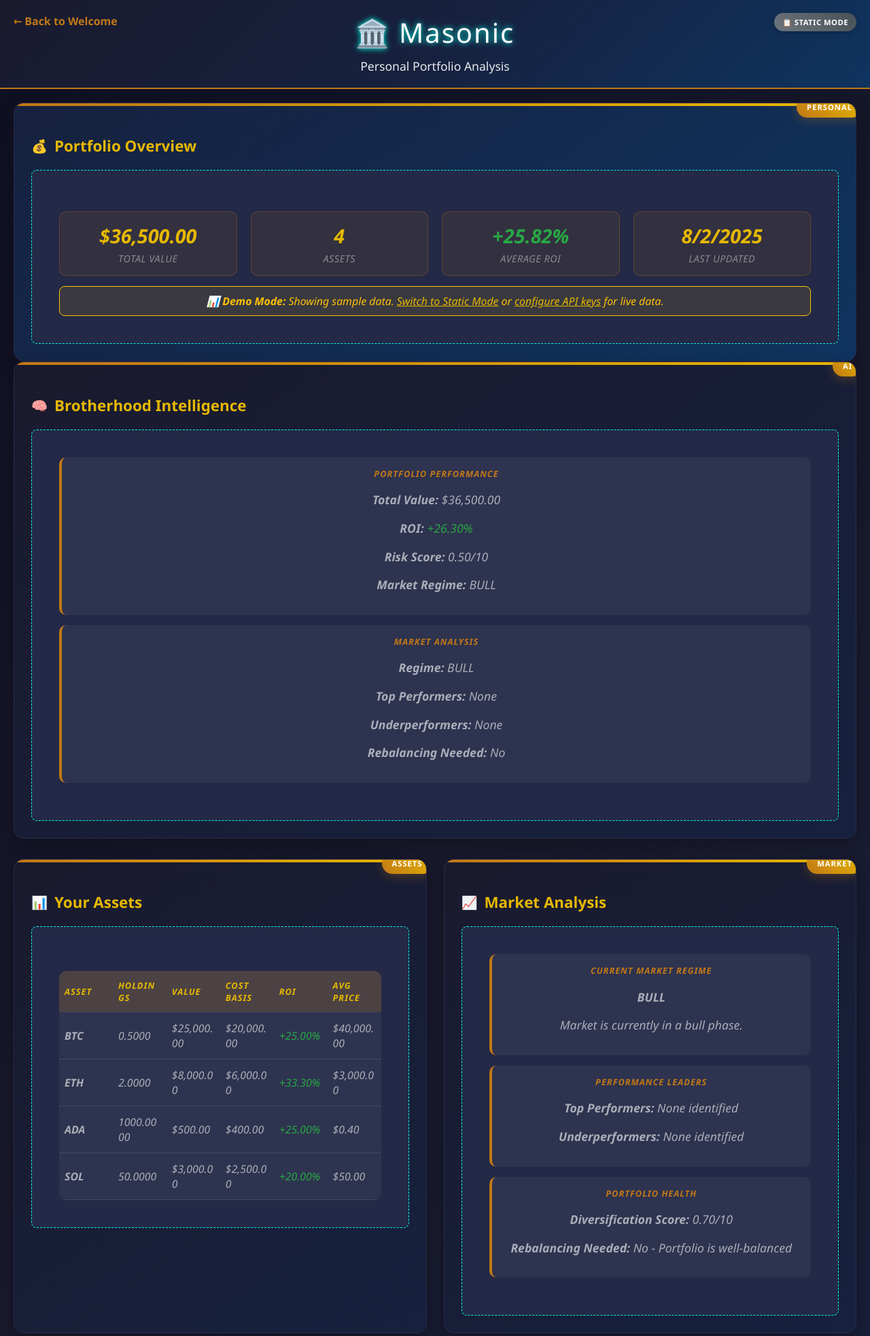
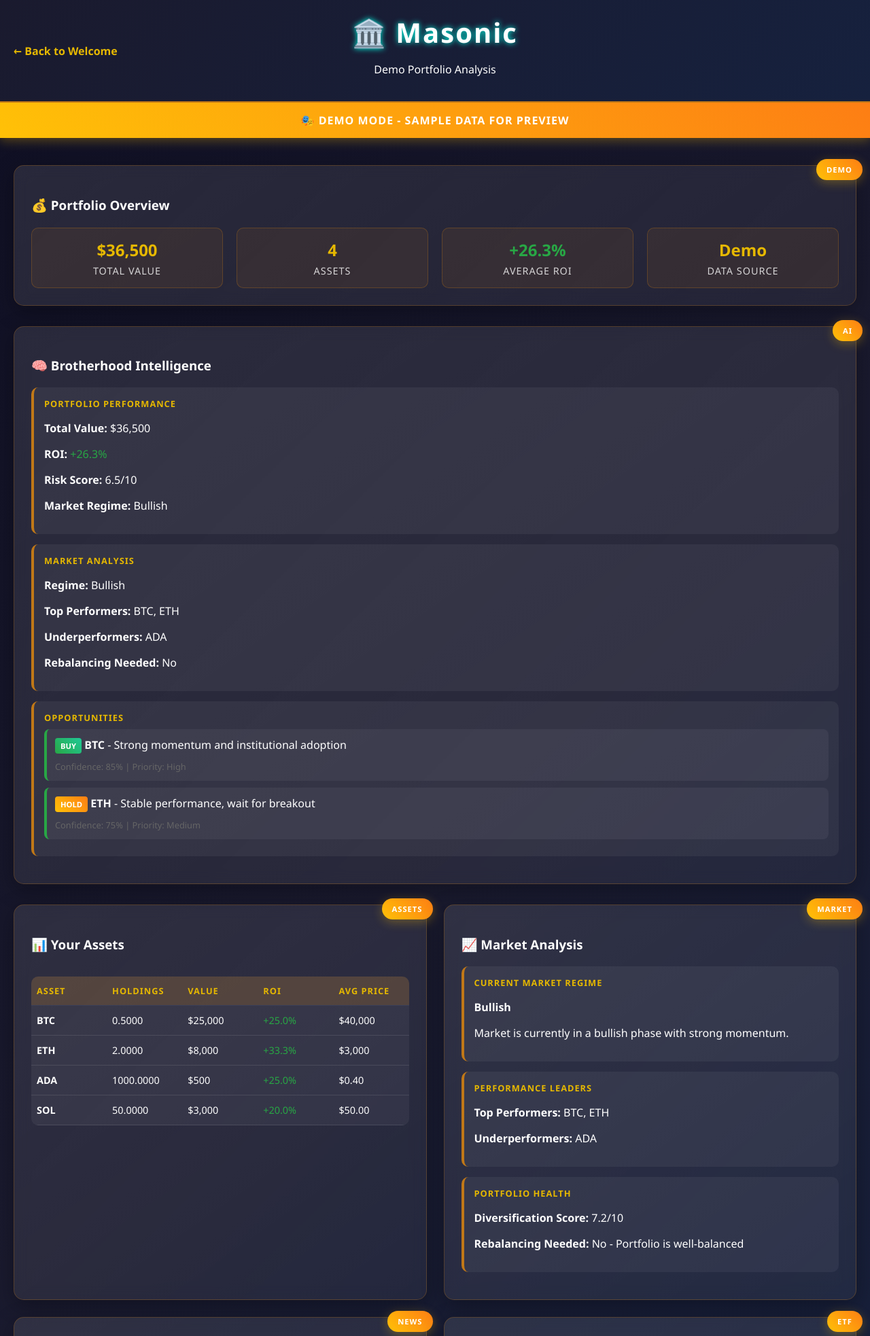
Before and after one commit to maso-dev/maso-ai-crypto, a FastAPI app: page /v1 in a window 1280 px wide. Shown: the top 1966 px of the page at 68% size. Run offline with FastAPI, Linux system fonts and the light colour scheme; data that the repository does not hold is empty.

Commit message:
🏛️ Implement dual-template system: dashboard.html (live) and dashboard_demo.html (static)

```diff
--- a/main.py
+++ b/main.py
@@ -287,31 +287,60 @@ async def get_news_briefing():
 # VERSION 1: Keep current dashboard at /v1
 @app.get("/dashboard")
 def smart_dashboard(request: Request):
-    """Smart dashboard that detects API connectivity and routes accordingly - Replit compatible version"""
+    """Smart dashboard that detects API connectivity and routes accordingly"""
     try:
-        # For Replit compatibility, start with mock data mode
-        # The frontend will handle the API calls and data detection
-        print("🏛️ Smart Dashboard: Replit mode - showing dashboard with frontend API detection")
-        return templates.TemplateResponse("dashboard.html", {
-            "request": request,
-            "data_mode": "mock",  # Start with mock, frontend will detect real data
-            "api_status": "detecting"
-        })
+        # Test Binance API connectivity
+        from utils.binance_client import get_binance_client, get_portfolio_data
+
+        # Check if we have API keys configured
+        binance_client = get_binance_client()
+        api_keys_configured = binance_client is not None
+
+        # Try to get real portfolio data
+        import asyncio
+        portfolio_data = asyncio.run(get_portfolio_data())
+
+        # Determine if we're using real or mock data
+        is_real_data = False
+        if portfolio_data and api_keys_configured:
+            # Check if this looks like real data (not our mock data)
+            total_value = portfolio_data.total_value_usdt
+            asset_count = len(portfolio_data.assets)
+
+            # Our mock data has specific characteristics
+            if not (total_value == 36500.0 and asset_count == 4 and
+                   any(asset.asset == "BTC" and asset.usdt_value == 25000.0 for asset in portfolio_data.assets)):
+                is_real_data = True
+
+        # Route to appropriate dashboard
+        if is_real_data:
+            print("🏛️ Smart Dashboard: Using REAL Binance data - showing live dashboard")
+            return templates.TemplateResponse("dashboard.html", {
+                "request": request,
+                "data_mode": "real",
+                "api_status": "connected"
+            })
+        else:
+            print("🏛️ Smart Dashboard: Using MOCK data - showing demo dashboard")
+            return templates.TemplateResponse("dashboard_demo.html", {
+                "request": request,
+                "data_mode": "demo",
+                "api_status": "demo"
+            })
 
     except Exception as e:
-        print(f"🏛️ Smart Dashboard Error: {e}")
-        # Fallback to static v1
-        return templates.TemplateResponse("dashboard.html", {
+        print(f"🏛️ Smart Dashboard Error: {e} - showing demo dashboard")
+        return templates.TemplateResponse("dashboard_demo.html", {
             "request": request,
-            "data_mode": "error",
+            "data_mode": "demo",
             "api_status": "error"
         })
 
 @app.get("/v1")
 def dashboard_v1(request: Request):
-    """Version 1 dashboard - static fallback implementation"""
+    """Version 1 dashboard - static demo implementation"""
     try:
-        return templates.TemplateResponse("dashboard.html", {
+        return templates.TemplateResponse("dashboard_demo.html", {
             "request": request,
             "data_mode": "static",
             "api_status": "static"
@@ -323,8 +352,9 @@ def dashboard_v1(request: Request):
             <head><title>Portfolio Analyzer v1</title></head>
             <body>
                 <h1>Portfolio Analyzer API v1</h1>
-                <p>FastAPI is running on Vercel!</p>
+                <p>FastAPI is running!</p>
                 <p><a href="/">← Back to Welcome</a></p>
+                <p><a href="/dashboard">Smart Dashboard</a></p>
                 <p><a href="/api/health">Health Check</a></p>
                 <p><a href="/api/test">Test Endpoint</a></p>
                 <p>Error loading dashboard: {str(e)}</p>
--- /dev/null
+++ b/templates/dashboard_demo.html
@@ -0,0 +1,455 @@
+<!DOCTYPE html>
+<html lang="en">
+<head>
+    <meta charset="UTF-8">
+    <meta name="viewport" content="width=device-width, initial-scale=1.0">
+    <title>🏛️ Masonic - Demo Portfolio</title>
+    <link rel="stylesheet" href="/static/css/style.css">
+    <style>
+        /* Masonic Theme - Demo Portfolio */
+        body {
+            background: linear-gradient(135deg, #0f0f23 0%, #1a1a2e 50%, #16213e 100%);
+            color: #ffffff;
+            font-family: 'Segoe UI', Tahoma, Geneva, Verdana, sans-serif;
+            margin: 0;
+            padding: 0;
+            min-height: 100vh;
+        }
+
+        .masonic-header {
+            background: linear-gradient(135deg, #1a1a2e 0%, #16213e 100%);
+            padding: 20px;
+            text-align: center;
+            position: relative;
+            border-bottom: 2px solid #c17817;
+        }
+
+        .back-link {
+            position: absolute;
+            left: 20px;
+            top: 50%;
+            transform: translateY(-50%);
+            color: #e6b800;
+            text-decoration: none;
+            font-weight: bold;
+            transition: color 0.3s ease;
+        }
+
+        .back-link:hover {
+            color: #ffffff;
+        }
+
+        .demo-banner {
+            background: linear-gradient(45deg, #ffc107, #fd7e14);
+            color: white;
+            padding: 15px;
+            text-align: center;
+            font-weight: bold;
+            text-transform: uppercase;
+            letter-spacing: 1px;
+            margin-bottom: 20px;
+            box-shadow: 0 4px 15px rgba(255, 193, 7, 0.3);
+        }
+
+        .main-container {
+            max-width: 1400px;
+            margin: 0 auto;
+            padding: 20px;
+        }
+
+        .portfolio-summary {
+            grid-column: 1 / -1;
+            margin-bottom: 30px;
+        }
+
+        .portfolio-grid {
+            display: grid;
+            grid-template-columns: repeat(auto-fit, minmax(400px, 1fr));
+            gap: 25px;
+            margin-top: 30px;
+        }
+
+        .masonic-card {
+            background: linear-gradient(145deg, rgba(255, 255, 255, 0.1), rgba(255, 255, 255, 0.05));
+            border-radius: 15px;
+            padding: 25px;
+            position: relative;
+            border: 1px solid rgba(193, 120, 23, 0.3);
+            backdrop-filter: blur(10px);
+            box-shadow: 0 8px 32px rgba(0, 0, 0, 0.3);
+        }
+
+        .summary-stats {
+            display: grid;
+            grid-template-columns: repeat(auto-fit, minmax(150px, 1fr));
+            gap: 20px;
+            margin-top: 20px;
+        }
+
+        .stat-item {
+            text-align: center;
+            padding: 15px;
+            background: rgba(193, 120, 23, 0.1);
+            border-radius: 10px;
+            border: 1px solid rgba(193, 120, 23, 0.3);
+        }
+
+        .stat-value {
+            font-size: 1.5rem;
+            font-weight: bold;
+            color: #e6b800;
+            margin-bottom: 5px;
+        }
+
+        .stat-label {
+            font-size: 0.9rem;
+            color: rgba(255, 255, 255, 0.8);
+            text-transform: uppercase;
+            letter-spacing: 1px;
+        }
+
+        .insight-item {
+            background: rgba(255, 255, 255, 0.05);
+            padding: 15px;
+            border-radius: 10px;
+            margin-bottom: 15px;
+            border-left: 4px solid #c17817;
+        }
+
+        .insight-type {
+            color: #e6b800;
+            font-weight: bold;
+            text-transform: uppercase;
+            font-size: 0.8rem;
+            letter-spacing: 1px;
+            margin-bottom: 8px;
+        }
+
+        .recommendation-item {
+            background: rgba(255, 255, 255, 0.05);
+            padding: 12px;
+            border-radius: 8px;
+            margin-bottom: 10px;
+            border-left: 4px solid #28a745;
+        }
+
+        .recommendation-type {
+            display: inline-block;
+            padding: 4px 8px;
+            border-radius: 4px;
+            font-size: 0.7rem;
+            font-weight: bold;
+            text-transform: uppercase;
+            margin-bottom: 5px;
+        }
+
+        .type-buy {
+            background: linear-gradient(45deg, #28a745, #20c997);
+            color: white;
+        }
+
+        .type-sell {
+            background: linear-gradient(45deg, #dc3545, #e83e8c);
+            color: white;
+        }
+
+        .type-hold {
+            background: linear-gradient(45deg, #ffc107, #fd7e14);
+            color: white;
+        }
+
+        .type-rebalance {
+            background: linear-gradient(45deg, #6f42c1, #e83e8c);
+            color: white;
+        }
+
+        .portfolio-table {
+            width: 100%;
+            border-collapse: collapse;
+            margin-top: 15px;
+            background: rgba(255, 255, 255, 0.05);
+            border-radius: 10px;
+            overflow: hidden;
+            table-layout: fixed;
+        }
+
+        .portfolio-table th {
+            background: rgba(193, 120, 23, 0.2);
+            color: #e6b800;
+            padding: 12px 8px;
+            text-align: left;
+            font-weight: 600;
+            text-transform: uppercase;
+            font-size: 0.8rem;
+            letter-spacing: 1px;
+            word-wrap: break-word;
+            overflow-wrap: break-word;
+        }
+
+        .portfolio-table td {
+            padding: 12px 8px;
+            border-bottom: 1px solid rgba(255, 255, 255, 0.1);
+            word-wrap: break-word;
+            overflow-wrap: break-word;
+            font-size: 0.9em;
+        }
+
+        .portfolio-table tr:hover {
+            background: rgba(193, 120, 23, 0.1);
+        }
+
+        .table-container {
+            width: 100%;
+            overflow-x: auto;
+            border-radius: 8px;
+            margin-top: 10px;
+        }
+
+        .roi-positive {
+            color: #28a745;
+        }
+
+        .roi-negative {
+            color: #dc3545;
+        }
+
+        .roi-neutral {
+            color: #ffc107;
+        }
+
+        .exclusive-badge {
+            position: absolute;
+            top: -10px;
+            right: -10px;
+            background: linear-gradient(45deg, #ffc107, #fd7e14);
+            color: white;
+            padding: 8px 15px;
+            border-radius: 20px;
+            font-size: 0.7rem;
+            font-weight: bold;
+            text-transform: uppercase;
+            letter-spacing: 1px;
+            box-shadow: 0 4px 15px rgba(255, 193, 7, 0.3);
+        }
+
+        .masonic-symbol {
+            font-size: 1.2rem;
+        }
+
+        /* Responsive table */
+        @media (max-width: 768px) {
+            .portfolio-table {
+                font-size: 0.8em;
+                min-width: 600px;
+            }
+
+            .portfolio-table th,
+            .portfolio-table td {
+                padding: 8px 4px;
+            }
+        }
+    </style>
+</head>
+
+<body>
+    <header class="masonic-header">
+        <a href="/" class="back-link">← Back to Welcome</a>
+        <h1>🏛️ Masonic</h1>
+        <p>Demo Portfolio Analysis</p>
+    </header>
+
+    <div class="demo-banner">
+        🎭 Demo Mode - Sample Data for Preview
+    </div>
+
+    <div class="main-container">
+        <!-- Portfolio Summary -->
+        <div class="masonic-card portfolio-summary">
+            <div class="exclusive-badge">Demo</div>
+            <h3><span class="masonic-symbol">💰</span> Portfolio Overview</h3>
+            <div class="summary-stats">
+                <div class="stat-item">
+                    <div class="stat-value">$36,500</div>
+                    <div class="stat-label">Total Value</div>
+                </div>
+                <div class="stat-item">
+                    <div class="stat-value">4</div>
+                    <div class="stat-label">Assets</div>
+                </div>
+                <div class="stat-item">
+                    <div class="stat-value roi-positive">+26.3%</div>
+                    <div class="stat-label">Average ROI</div>
+                </div>
+                <div class="stat-item">
+                    <div class="stat-value">Demo</div>
+                    <div class="stat-label">Data Source</div>
+                </div>
+            </div>
+        </div>
+
+        <!-- Agent Intelligence -->
+        <div class="masonic-card agent-insights">
+            <div class="exclusive-badge">AI</div>
+            <h3><span class="masonic-symbol">🧠</span> Brotherhood Intelligence</h3>
+            <div class="insight-item">
+                <div class="insight-type">Portfolio Performance</div>
+                <p><strong>Total Value:</strong> $36,500</p>
+                <p><strong>ROI:</strong> <span class="roi-positive">+26.3%</span></p>
+                <p><strong>Risk Score:</strong> 6.5/10</p>
+                <p><strong>Market Regime:</strong> Bullish</p>
+            </div>
+            <div class="insight-item">
+                <div class="insight-type">Market Analysis</div>
+                <p><strong>Regime:</strong> Bullish</p>
+                <p><strong>Top Performers:</strong> BTC, ETH</p>
+                <p><strong>Underperformers:</strong> ADA</p>
+                <p><strong>Rebalancing Needed:</strong> No</p>
+            </div>
+            <div class="insight-item">
+                <div class="insight-type">Opportunities</div>
+                <div class="recommendation-item">
+                    <div class="recommendation-type type-buy">Buy</div>
+                    <strong>BTC</strong> - Strong momentum and institutional adoption
+                    <div style="font-size: 0.8rem; color: #666; margin-top: 5px;">
+                        Confidence: 85% | Priority: High
+                    </div>
+                </div>
+                <div class="recommendation-item">
+                    <div class="recommendation-type type-hold">Hold</div>
+                    <strong>ETH</strong> - Stable performance, wait for breakout
+                    <div style="font-size: 0.8rem; color: #666; margin-top: 5px;">
+                        Confidence: 75% | Priority: Medium
+                    </div>
+                </div>
+            </div>
+        </div>
+
+        <!-- Portfolio Grid -->
+        <div class="portfolio-grid">
+            <!-- Your Assets -->
+            <div class="masonic-card">
+                <div class="exclusive-badge">Assets</div>
+                <h3><span class="masonic-symbol">📊</span> Your Assets</h3>
+                <div class="table-container">
+                    <table class="portfolio-table">
+                        <thead>
+                            <tr>
+                                <th>Asset</th>
+                                <th>Holdings</th>
+                                <th>Value</th>
+                                <th>ROI</th>
+                                <th>Avg Price</th>
+                            </tr>
+                        </thead>
+                        <tbody>
+                            <tr>
+                                <td><strong>BTC</strong></td>
+                                <td>0.5000</td>
+                                <td>$25,000</td>
+                                <td class="roi-positive">+25.0%</td>
+                                <td>$40,000</td>
+                            </tr>
+                            <tr>
+                                <td><strong>ETH</strong></td>
+                                <td>2.0000</td>
+                                <td>$8,000</td>
+                                <td class="roi-positive">+33.3%</td>
+                                <td>$3,000</td>
+                            </tr>
+                            <tr>
+                                <td><strong>ADA</strong></td>
+                                <td>1000.0000</td>
+                                <td>$500</td>
+                                <td class="roi-positive">+25.0%</td>
+                                <td>$0.40</td>
+                            </tr>
+                            <tr>
+                                <td><strong>SOL</strong></td>
+                                <td>50.0000</td>
+                                <td>$3,000</td>
+                                <td class="roi-positive">+20.0%</td>
+                                <td>$50.00</td>
+                            </tr>
+                        </tbody>
+                    </table>
+                </div>
+            </div>
+
+            <!-- Market Analysis -->
+            <div class="masonic-card">
+                <div class="exclusive-badge">Market</div>
+                <h3><span class="masonic-symbol">📈</span> Market Analysis</h3>
+                <div class="insight-item">
+                    <div class="insight-type">Current Market Regime</div>
+                    <p><strong>Bullish</strong></p>
+                    <p>Market is currently in a bullish phase with strong momentum.</p>
+                </div>
+                <div class="insight-item">
+                    <div class="insight-type">Performance Leaders</div>
+                    <p><strong>Top Performers:</strong> BTC, ETH</p>
+                    <p><strong>Underperformers:</strong> ADA</p>
+                </div>
+                <div class="insight-item">
+                    <div class="insight-type">Portfolio Health</div>
+                    <p><strong>Diversification Score:</strong> 7.2/10</p>
+                    <p><strong>Rebalancing Needed:</strong> No - Portfolio is well-balanced</p>
+                </div>
+            </div>
+
+            <!-- News Insights -->
+            <div class="masonic-card">
+                <div class="exclusive-badge">News</div>
+                <h3><span class="masonic-symbol">📰</span> News Insights</h3>
+                <div class="insight-item">
+                    <div class="insight-type">Bullish</div>
+                    <p><strong>Bitcoin ETF Approval Expected</strong></p>
+                    <p style="font-size: 0.9rem; opacity: 0.8;">Institutional adoption accelerating</p>
+                    <p style="font-size: 0.8rem; color: #c17817;">Impact: HIGH</p>
+                </div>
+                <div class="insight-item">
+                    <div class="insight-type">Neutral</div>
+                    <p><strong>Ethereum Network Upgrade</strong></p>
+                    <p style="font-size: 0.9rem; opacity: 0.8;">Technical improvements in progress</p>
+                    <p style="font-size: 0.8rem; color: #c17817;">Impact: MEDIUM</p>
+                </div>
+            </div>
+
+            <!-- ETF Comparison -->
+            <div class="masonic-card">
+                <div class="exclusive-badge">ETF</div>
+                <h3><span class="masonic-symbol">🏆</span> ETF Comparison</h3>
+                <div class="insight-item">
+                    <div class="insight-type">Performance vs ETFs</div>
+                    <p><strong>Your Portfolio:</strong> +26.3%</p>
+                    <p><strong>BTC ETF:</strong> +24.1%</p>
+                    <p><strong>ETH ETF:</strong> +18.7%</p>
+                </div>
+                <div class="insight-item">
+                    <div class="insight-type">Allocation Comparison</div>
+                    <p><strong>Your BTC Weight:</strong> 68.5%</p>
+                    <p><strong>ETF BTC Weight:</strong> 65.0%</p>
+                    <p><strong>Recommendation:</strong> Slightly overweight BTC</p>
+                </div>
+            </div>
+        </div>
+    </div>
+
+    <script>
+        // Demo mode - no API calls needed
+        console.log('🏛️ Masonic Demo Dashboard: Static data loaded');
+
+        // Add some interactivity for demo purposes
+        document.addEventListener('DOMContentLoaded', function() {
+            console.log('🏛️ Demo Dashboard: Ready for live data upgrade');
+
+            // Add click handler for upgrade message
+            const demoBanner = document.querySelector('.demo-banner');
+            if (demoBanner) {
+                demoBanner.addEventListener('click', function() {
+                    alert('🎯 To see live data:\n\n1. Configure Binance API keys\n2. Visit /dashboard for smart detection\n3. Or use /v1 for static mode');
+                });
+            }
+        });
+    </script>
+</body>
+</html>
--- a/templates/welcome.html
+++ b/templates/welcome.html
@@ -216,7 +216,7 @@
             <div class="subtitle">Alpha Strategy Advisor</div>
             <div class="tagline">"Access to insights others don't have"</div>
             <p>Join the brotherhood of informed traders</p>
-                            <a href="/dashboard" class="cta-button">Enter the Lodge</a>
+                            <a href="/dashboard" class="cta-button">Enter the Lodge (Smart)</a>
         </div>
 
         <!-- Main Content Grid -->
@@ -323,7 +323,9 @@
         <!-- Version Link -->
         <div class="version-link">
             <p>Ready to access the full Masonic experience?</p>
-                            <a href="/dashboard">→ Enter the Inner Sanctum (Smart Dashboard)</a>
+                            <a href="/dashboard">→ Smart Dashboard (Auto-detect)</a>
+                <br>
+                <a href="/v1" style="margin-top: 10px; display: inline-block;">→ Demo Dashboard (Static)</a>
         </div>
     </div>
 
```
